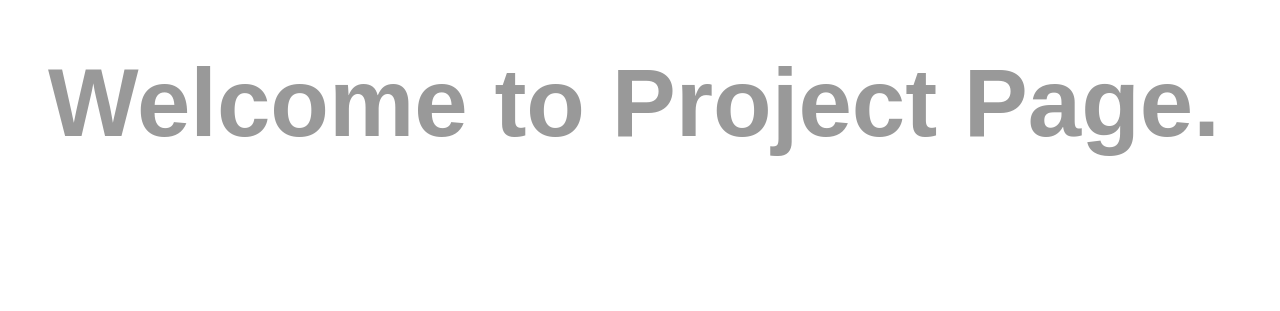
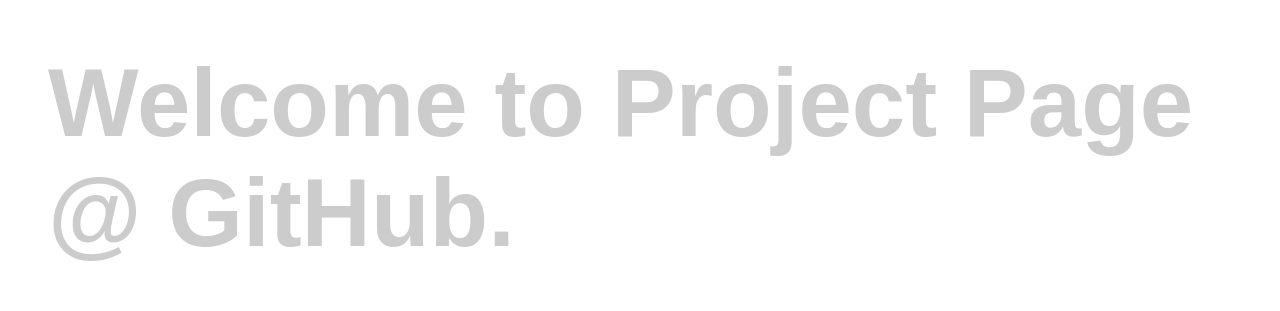
Before and after one commit to GWebCode/ProjectPage, a plain HTML site: page index.html in a window 1280 px wide. Drawn offline with Linux system fonts and the light colour scheme.

Commit message:
Update index page.

```diff
--- a/index.html
+++ b/index.html
@@ -5,12 +5,12 @@
          h1{
          font-family:sans-serif;
          font-size:96px;
-         color:#999999;
+         color:#cccccc;
          padding:40px;
          }
   </style>
 </head>
 <body>
-  <h1>Welcome to Project Page.</h1>
+  <h1>Welcome to Project Page @ GitHub.</h1>
 </body>
 </html>
```
